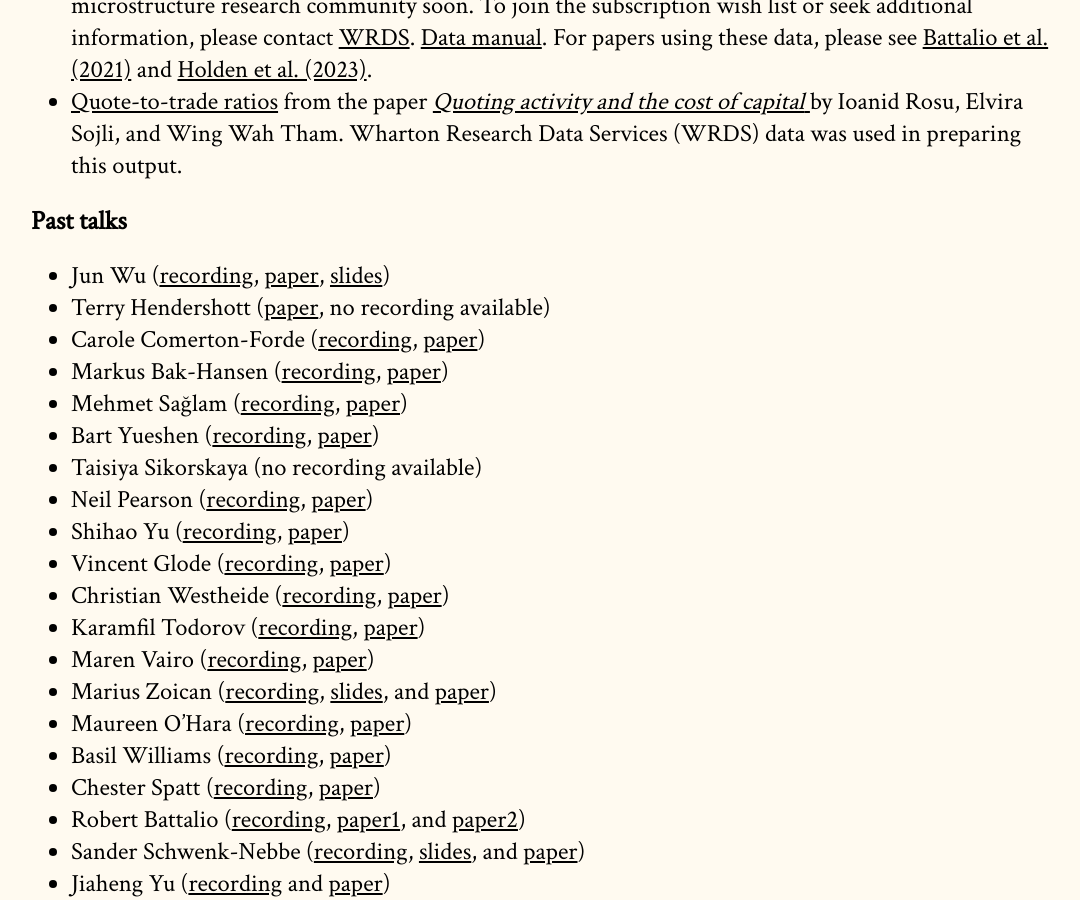
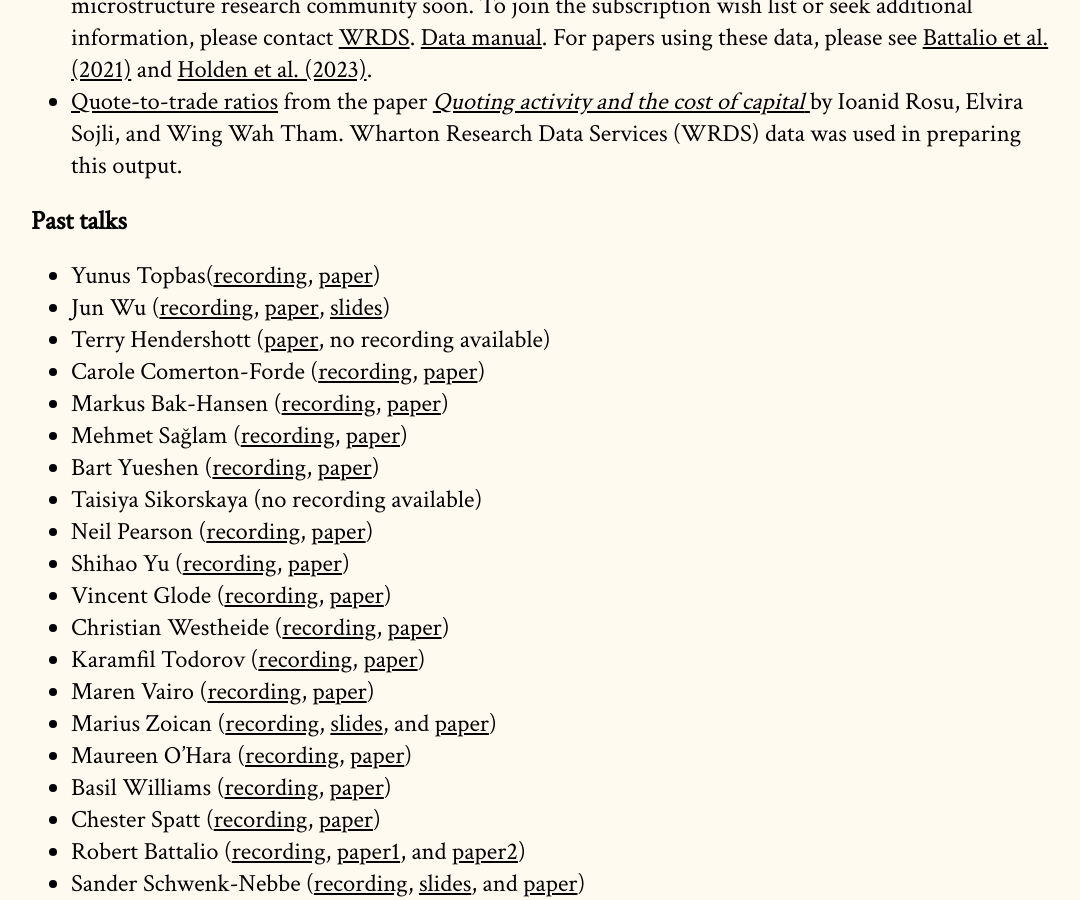
Before and after one commit to cpfiffer/microstructure.exchange, a Jekyll site: the page built from index.md, in a window 1280 px wide and 900 px high, scrolled down 2956 px. Shown: the whole window, without its empty margins (97-1177 px from the left). Built offline with Jekyll 4.4.1, drawn with Linux system fonts in a browser that asks for light colours; some web fonts are replaced.

Commit message:
Update index.md

```diff
--- a/index.md
+++ b/index.md
@@ -67,6 +67,7 @@ The Microstructure Exchange will host resources, tools, and data for microstruct
 - [Quote-to-trade ratios](https://drive.google.com/file/d/1H8wMvA_59-N5Y_xiDPGTbpBsX5BFwOIV/view) from the paper [_Quoting activity and the cost of capital_ ](https://papers.ssrn.com/sol3/papers.cfm?abstract_id=3005928) by Ioanid Rosu, Elvira Sojli, and Wing Wah Tham. Wharton Research Data Services (WRDS) data was used in preparing this output.
 
 ## Past talks
+- Yunus Topbas([recording](https://youtu.be/oJ774bVf__Q), [paper](https://papers.ssrn.com/sol3/papers.cfm?abstract_id=4759130))
 - Jun Wu ([recording](https://youtu.be/sUSTwJ4s5mI), [paper](https://ssrn.com/abstract=4441422), [slides](slides/Latency_TME_2024_JW.pdf))
 - Terry Hendershott ([paper](https://ssrn.com/abstract=4674014), no recording available)
 - Carole Comerton-Forde ([recording](https://youtu.be/zjOpiDOWkcQ), [paper](https://papers.ssrn.com/sol3/papers.cfm?abstract_id=4551238))
```
